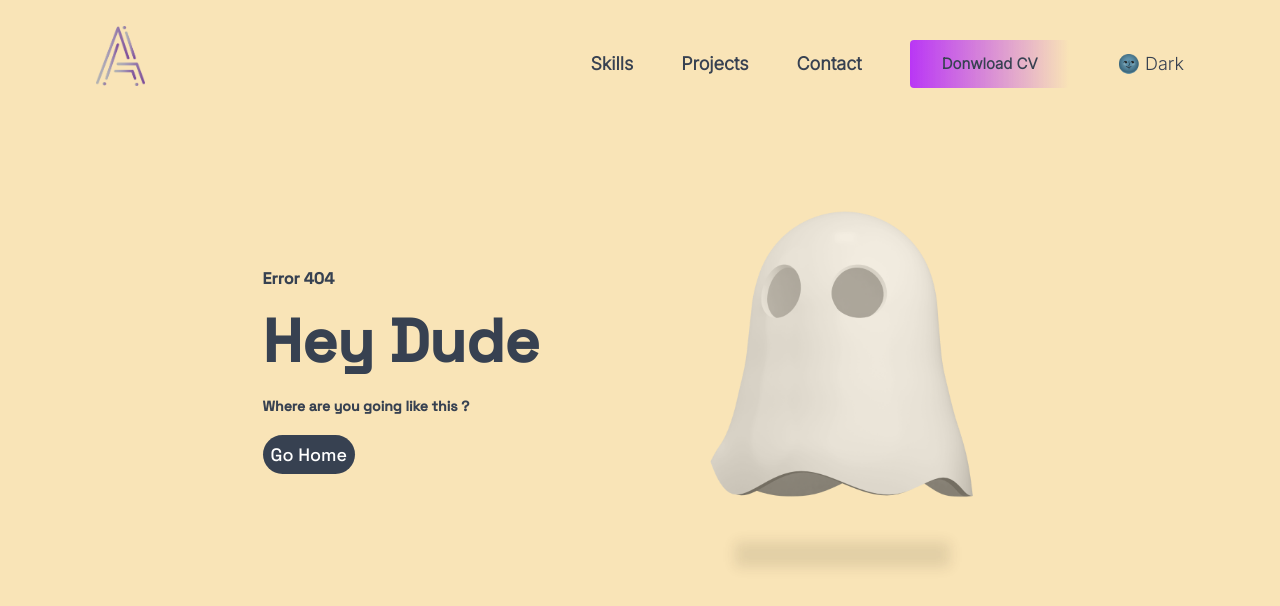
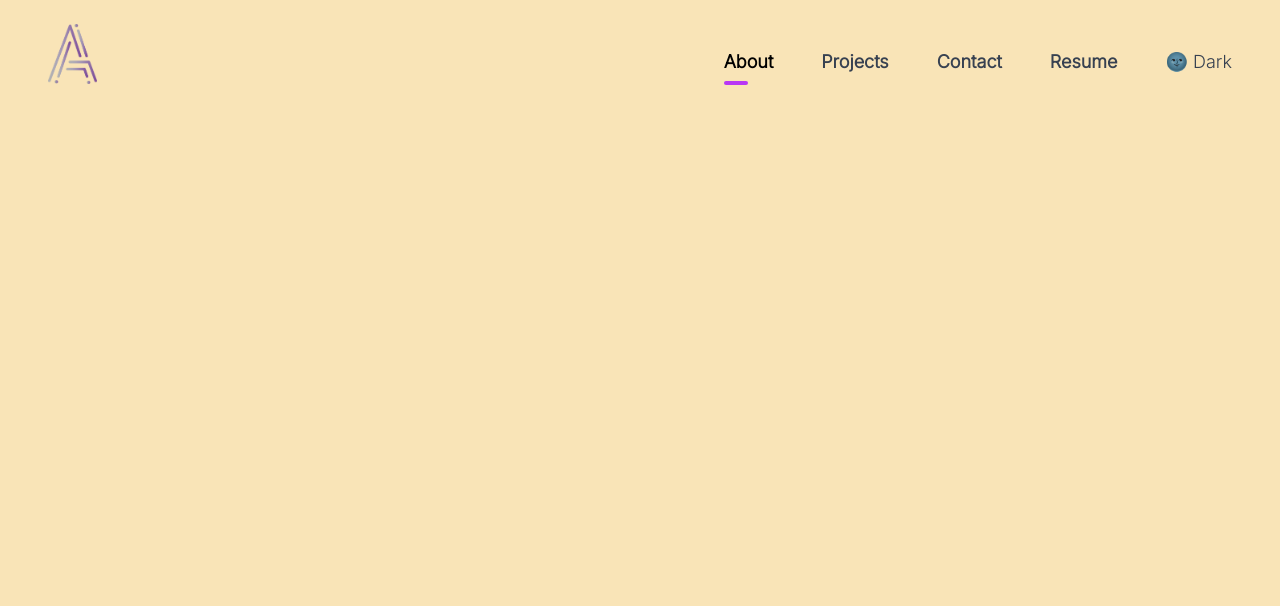
Before and after one commit to Anthony-ADELISE/Portfolio_V2, a React (Create React App) app: page /about in a window 1280 px wide. Before the commit this address had no page. Shown: the top 606 px of the page. Built offline with nearby package versions, Linux system fonts and the light colour scheme.

Commit message:
modification de la Navbar et ajout de la page Resume

```diff
--- a/src/App.js
+++ b/src/App.js
@@ -1,12 +1,20 @@
+// Import router
 import { Routes, Route } from "react-router-dom";
+
+// Import pages for router
 import Contact from "./pages/Contact";
 import Home from "./pages/Home";
 import Projects from "./pages/Projects";
-import Skills from "./pages/Skills";
+import About from "./pages/About";
+import NotFound from "./pages/NotFound";
+import Resume from "./pages/Resume";
+
+// import useEffect
 import { useEffect } from "react";
+
+// Impport Aos from animation on scroll
 import Aos from "aos";
 import "aos/dist/aos.css";
-import NotFound from "./pages/NotFound";
 
 function App() {
   useEffect(() => {
@@ -18,9 +26,10 @@ function App() {
       <Routes>
         <Route path="*" element={<NotFound />} />
         <Route path="/" element={<Home />} />
-        <Route path="/skills" element={<Skills />} />
+        <Route path="/about" element={<About />} />
         <Route path="/projects" element={<Projects />} />
         <Route path="/contact" element={<Contact />} />
+        <Route path="/resume" element={<Resume />} />
       </Routes>
     </div>
   );
--- a/src/components/ContactForm.jsx
+++ b/src/components/ContactForm.jsx
@@ -8,7 +8,7 @@ const ContactForm = () => {
   const form = useRef();
 
   const sendEmail = (e) => {
-    // e.preventDefault();
+    e.preventDefault();
 
     emailjs
       .sendForm(
--- a/src/components/Header.jsx
+++ b/src/components/Header.jsx
@@ -18,9 +18,9 @@ const Header = () => {
     <div>
       <header
         className="py-6"
-        data-aos="fade-down"
-        data-aos-duration="2000"
-        data-aos-delay="500"
+        // data-aos="fade-down"
+        // data-aos-duration="2000"
+        // data-aos-delay="500"
       >
         <div className="container mx-auto">
           <div className="flex items-center justify-between">
--- a/src/components/NavBar.jsx
+++ b/src/components/NavBar.jsx
@@ -6,13 +6,13 @@ import Button from "./Button";
 const NavBar = () => {
   return (
     <nav className="hidden lg:flex lg:pt-4">
-      <ul className="flex items-center space-x-12 font-secondary cursor-pointer">
+      <ul className="flex items-center space-x-12 font-secondary cursor-pointer ">
         <NavLink
-          to="/skills"
+          to="/about"
           className="nav-link font-bold"
           activeClasseName="active"
         >
-          Skills
+          About
         </NavLink>
         <NavLink
           to="/projects"
@@ -28,14 +28,9 @@ const NavBar = () => {
         >
           Contact
         </NavLink>
-        <a
-          href={CV}
-          downlaod="cv"
-          className="btn font-bold"
-          activeClasseName="active"
-        >
-          Donwload CV
-        </a>
+        <NavLink to="/resume" className="nav-link font-bold">
+          Resume
+        </NavLink>
         <Button />
       </ul>
     </nav>
--- a/src/components/NavBarMobile.jsx
+++ b/src/components/NavBarMobile.jsx
@@ -16,8 +16,8 @@ const NavBarMobile = ({ setNavMobile }) => {
         className="text-3xl absolute left-4 top-6 font-secondary cursor-pointer"
       />
       <ul className="flex flex-col items-center justify-center space-y-12 h-full font-secondary cursor-pointer">
-        <NavLink to="/skills" className="nav-link">
-          Skills
+        <NavLink to="/about" className="nav-link">
+          About
         </NavLink>
         <NavLink to="/projects" className="nav-link">
           Projects
@@ -25,9 +25,9 @@ const NavBarMobile = ({ setNavMobile }) => {
         <NavLink to="/contact" className="nav-link">
           Contact
         </NavLink>
-        <a href={CV} className="btn">
-          Download CV
-        </a>
+        <NavLink to="/resume" className="nav-link">
+          Resume
+        </NavLink>
         <Button />
       </ul>
     </nav>
--- a/src/components/Social.jsx
+++ b/src/components/Social.jsx
@@ -10,7 +10,7 @@ const Social = () => {
   return (
     <div>
       {/* icons */}
-      <div className=" flex space-x-4 text-4xl justify-center pb-6 lg:justify-start lg:text-4xl ">
+      <div className=" flex space-x-4 text-4xl justify-center pb-6 lg:justify-start lg:text-4xl cursor-pointer">
         <FaFacebook className="hover:text-[#b936f5]" />
         <BsInstagram className="hover:text-[#b936f5]" />
         <BsTwitter className="hover:text-[#b936f5]" />
--- /dev/null
+++ b/src/pages/Resume.jsx
@@ -0,0 +1,12 @@
+import React from "react";
+import Header from "../components/Header";
+
+const Resume = () => {
+  return (
+    <div>
+      <Header />
+    </div>
+  );
+};
+
+export default Resume;
```
Also changed, not shown: src/pages/About.jsx (renamed from src/pages/Skills.jsx).
